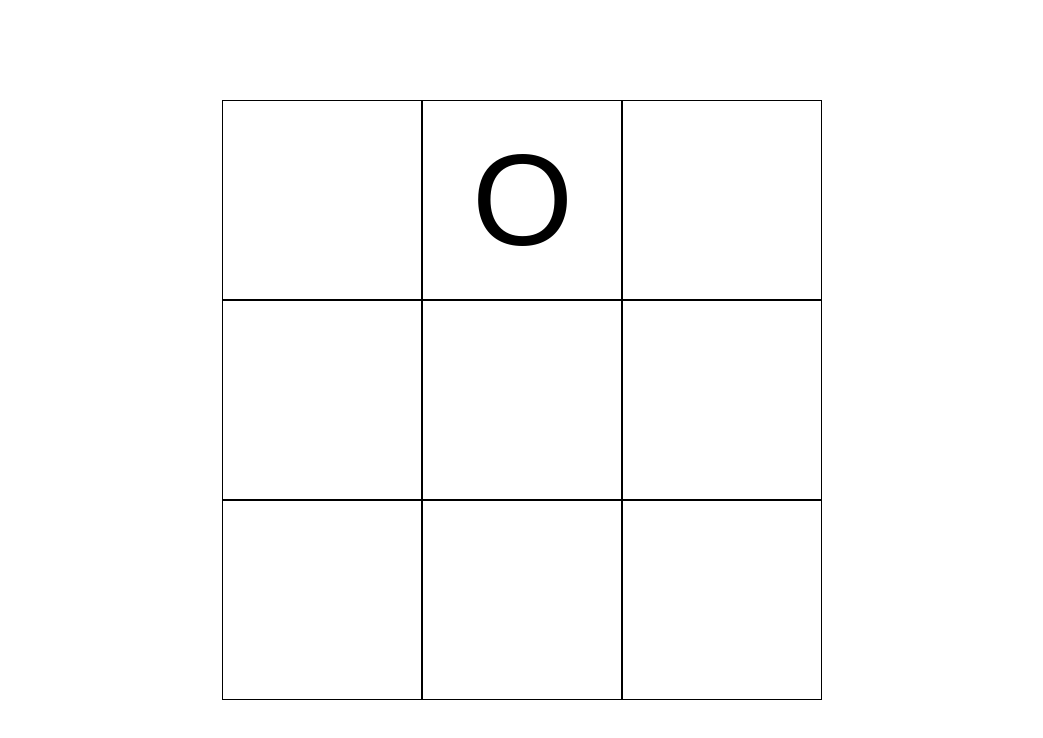
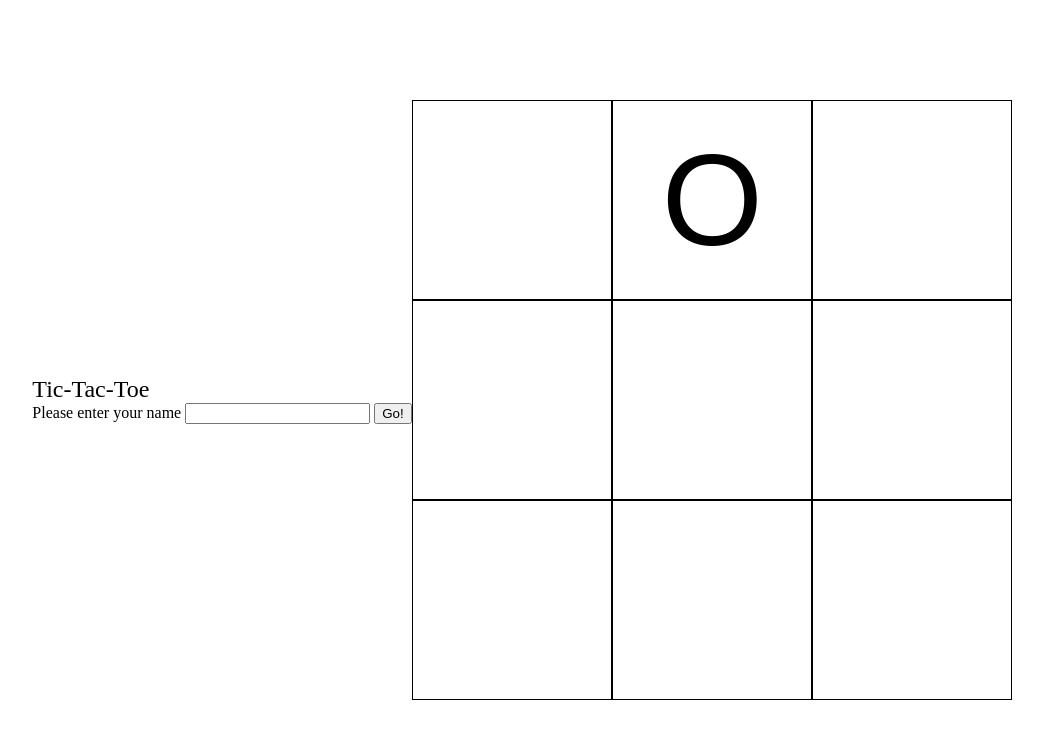
Before and after one commit to derekwhayes/tic-tac-toe, a plain HTML site: page index.html in a window 1280 px wide. Shown: the whole page, without its empty margins (118-1161 px from the left). Drawn offline with Linux system fonts and the light colour scheme.

Commit message:
Add sidebar for player info

```diff
--- a/index.html
+++ b/index.html
@@ -8,6 +8,14 @@
     <title>Tic-Tac-Toe</title>
 </head>
 <body>
+    <aside>
+        <h1>Tic-Tac-Toe</h1>
+        <form>
+            <label for="player-name">Please enter your name</label>
+            <input type="text" id="player-name" name="playerName">
+            <input type="button" value="Go!">
+        </form>
+    </aside>
     <div class="gameBoard">
         <div class="cell">
             <button>X</button>
```
